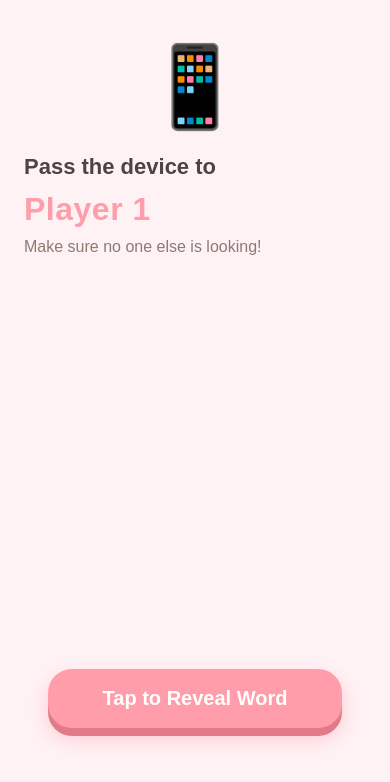
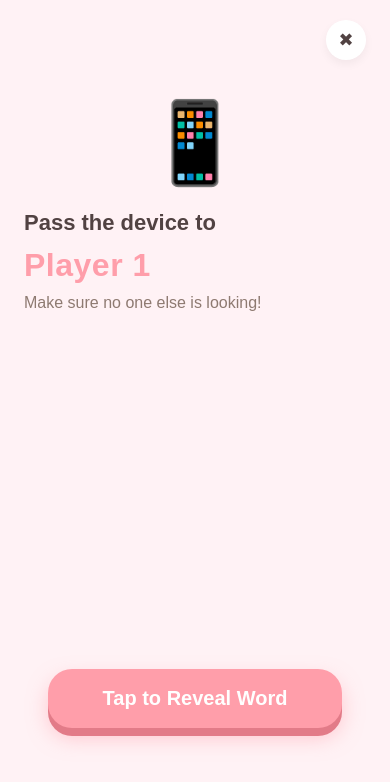
Before and after one commit to namitha2306/Imposter, a React (Vite) app: page / in a window 390 px wide. Both pictures are taken after a click on the button "Start Game 🌸". Shown: the top 782 px of the page. Built offline with nearby package versions, Linux system fonts and the light colour scheme.

Commit message:
Fixed mobile numbering bug and imposter word assignment

```diff
--- a/src/App.tsx
+++ b/src/App.tsx
@@ -38,6 +38,12 @@ function App() {
     setPhase('setup');
   };
 
+  const handleQuit = () => {
+    if (window.confirm("Are you sure you want to quit the current game? 🌸")) {
+      handlePlayAgain();
+    }
+  };
+
   return (
     <div className="app-container">
       {phase === 'setup' && (
@@ -52,15 +58,15 @@ function App() {
       )}
 
       {phase === 'assigning' && (
-        <PlayerPassScreen players={players} onFinishAssigning={handleFinishAssigning} />
+        <PlayerPassScreen players={players} onFinishAssigning={handleFinishAssigning} onQuit={handleQuit} />
       )}
 
       {phase === 'discussion' && (
-        <DiscussionScreen onProceed={handleProceedToVoting} />
+        <DiscussionScreen onProceed={handleProceedToVoting} onQuit={handleQuit} />
       )}
 
       {phase === 'voting' && (
-        <VotingScreen players={players} onVoteComplete={handleVoteComplete} />
+        <VotingScreen players={players} onVoteComplete={handleVoteComplete} onQuit={handleQuit} />
       )}
 
       {phase === 'result' && (
--- a/src/components/DiscussionScreen.tsx
+++ b/src/components/DiscussionScreen.tsx
@@ -2,9 +2,10 @@ import { useState, useEffect } from 'react';
 
 interface DiscussionScreenProps {
   onProceed: () => void;
+  onQuit: () => void;
 }
 
-export default function DiscussionScreen({ onProceed }: DiscussionScreenProps) {
+export default function DiscussionScreen({ onProceed, onQuit }: DiscussionScreenProps) {
   const [timeLeft, setTimeLeft] = useState(60);
   const [isActive, setIsActive] = useState(false);
 
@@ -31,6 +32,11 @@ export default function DiscussionScreen({ onProceed }: DiscussionScreenProps) {
 
   return (
     <div className="screen" style={{ justifyContent: 'center', alignItems: 'center' }}>
+      <div style={{ display: 'flex', justifyContent: 'flex-end', width: '100%', marginBottom: '16px', position: 'absolute', top: '16px', right: '16px' }}>
+        <button onClick={onQuit} style={{ background: 'var(--surface)', color: 'var(--text-main)', border: 'none', borderRadius: '50%', width: '40px', height: '40px', fontSize: '18px', cursor: 'pointer', boxShadow: '0 4px 10px rgba(0,0,0,0.05)', display: 'flex', justifyContent: 'center', alignItems: 'center' }}>
+          ✖
+        </button>
+      </div>
       <div className="kawaii-emoji animate-think">🤔</div>
       <h1 className="title" style={{fontSize: '32px', textAlign: 'center'}}>Discussion Time</h1>
       <p style={{ color: 'var(--text-muted)', textAlign: 'center' }}>Find out who has the different word!</p>
--- a/src/components/PlayerPassScreen.tsx
+++ b/src/components/PlayerPassScreen.tsx
@@ -4,9 +4,10 @@ import type { Player } from '../types';
 interface PlayerPassScreenProps {
   players: Player[];
   onFinishAssigning: () => void;
+  onQuit: () => void;
 }
 
-export default function PlayerPassScreen({ players, onFinishAssigning }: PlayerPassScreenProps) {
+export default function PlayerPassScreen({ players, onFinishAssigning, onQuit }: PlayerPassScreenProps) {
   const [currentPlayerIndex, setCurrentPlayerIndex] = useState(0);
   const [showWord, setShowWord] = useState(false);
 
@@ -29,6 +30,11 @@ export default function PlayerPassScreen({ players, onFinishAssigning }: PlayerP
 
   return (
     <div className="screen" key={currentPlayerIndex + (showWord ? 'show' : 'hide')}>
+      <div style={{ display: 'flex', justifyContent: 'flex-end', width: '100%', marginBottom: '16px' }}>
+        <button onClick={onQuit} style={{ background: 'var(--surface)', color: 'var(--text-main)', border: 'none', borderRadius: '50%', width: '40px', height: '40px', fontSize: '18px', cursor: 'pointer', boxShadow: '0 4px 10px rgba(0,0,0,0.05)', display: 'flex', justifyContent: 'center', alignItems: 'center' }}>
+          ✖
+        </button>
+      </div>
       <div className="kawaii-emoji animate-bounce">
         {showWord ? '👀' : '📱'}
       </div>
--- a/src/components/SetupScreen.tsx
+++ b/src/components/SetupScreen.tsx
@@ -49,7 +49,7 @@ export default function SetupScreen({ onStartGame, onOpenCustomWords }: SetupScr
   };
 
   return (
-    <div className="screen" style={{ position: 'relative', overflowY: 'auto' }}>
+    <div className="screen" style={{ position: 'relative', overflowY: 'auto', paddingBottom: '120px' }}>
       <h1 className="title">Kawaii<br />Imposter<br />Game</h1>
 
       <div className="input-group">
--- a/src/components/VotingScreen.tsx
+++ b/src/components/VotingScreen.tsx
@@ -4,9 +4,10 @@ import type { Player } from '../types';
 interface VotingScreenProps {
   players: Player[];
   onVoteComplete: (votes: Record<string, string>) => void;
+  onQuit: () => void;
 }
 
-export default function VotingScreen({ players, onVoteComplete }: VotingScreenProps) {
+export default function VotingScreen({ players, onVoteComplete, onQuit }: VotingScreenProps) {
   const [voterIndex, setVoterIndex] = useState(0);
   const [votes, setVotes] = useState<Record<string, string>>({});
   const [selectedSuspect, setSelectedSuspect] = useState<string | null>(null);
@@ -29,6 +30,11 @@ export default function VotingScreen({ players, onVoteComplete }: VotingScreenPr
 
   return (
     <div className="screen" key={voterIndex}>
+      <div style={{ display: 'flex', justifyContent: 'flex-end', width: '100%', marginBottom: '0px' }}>
+        <button onClick={onQuit} style={{ background: 'var(--surface)', color: 'var(--text-main)', border: 'none', borderRadius: '50%', width: '40px', height: '40px', fontSize: '18px', cursor: 'pointer', boxShadow: '0 4px 10px rgba(0,0,0,0.05)', display: 'flex', justifyContent: 'center', alignItems: 'center' }}>
+          ✖
+        </button>
+      </div>
       <div className="kawaii-emoji animate-bounce">🤔</div>
       <h2 style={{ margin: '10px 0', textAlign: 'center' }}>{currentVoter.name}'s turn</h2>
       <p style={{ color: 'var(--text-muted)', marginBottom: '20px', textAlign: 'center' }}>
```
